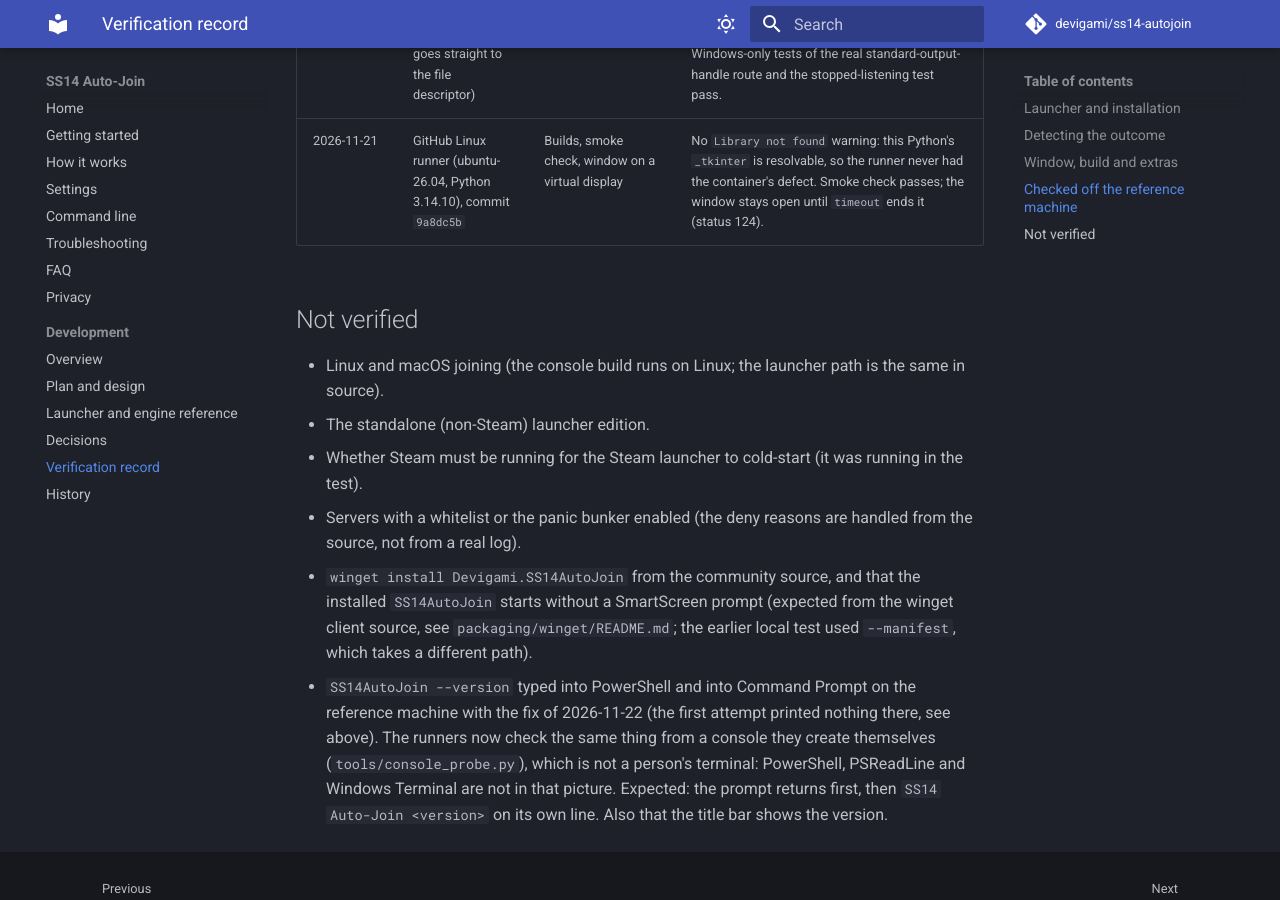
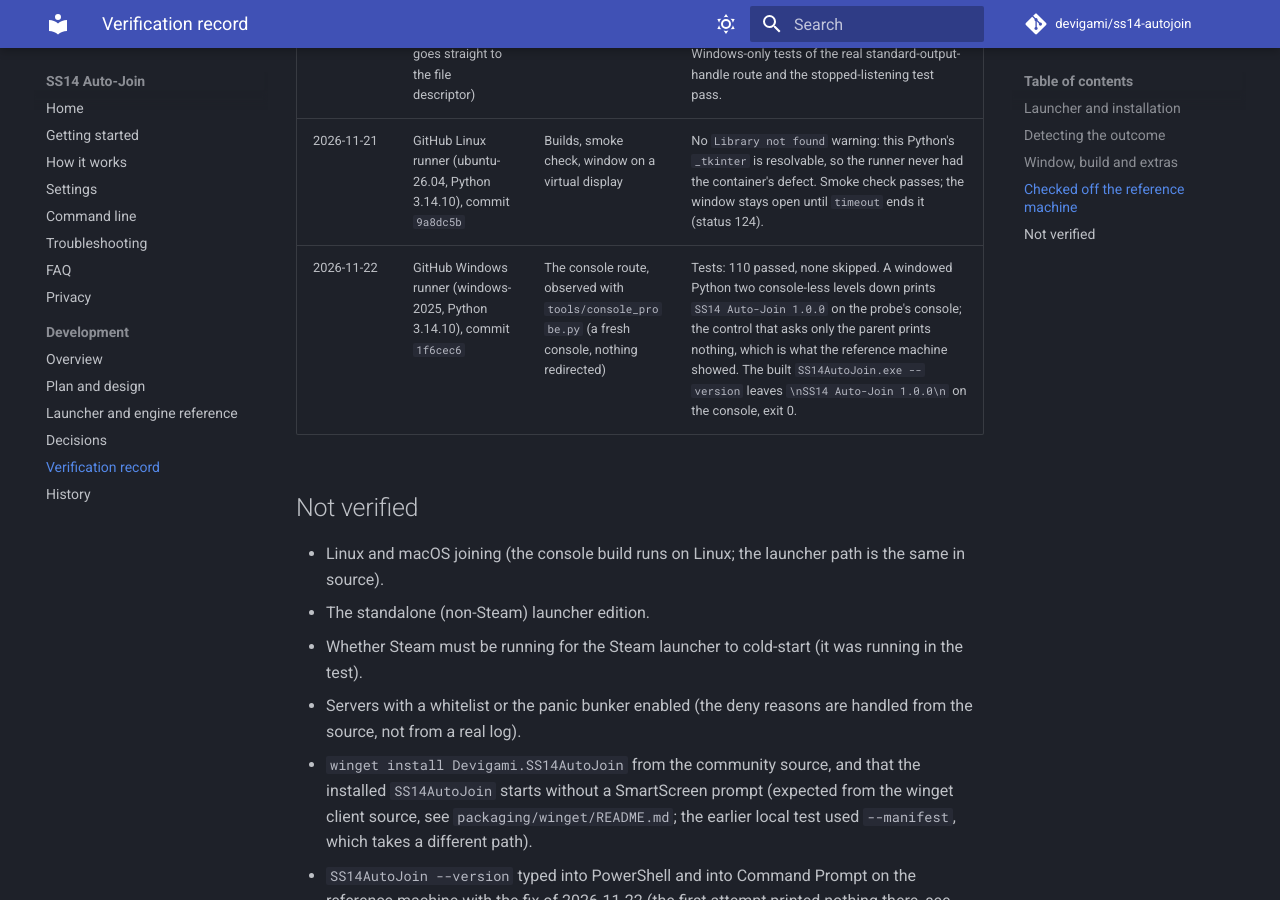
Before and after one commit to devigami/ss14-autojoin, an MkDocs documentation site: the page built from docs/development/verification.md, in a window 1280 px wide and 900 px high, scrolled down 3257 px. Built offline with MkDocs 1.6.1 and Material for MkDocs 9.7.7, drawn with Linux system fonts in a browser that asks for light colours; comment, search, counter and statistics services are not loaded.

Commit message:
Record the console route as observed on the Windows runner
110 tests ran on Windows with none skipped, including the control that
asks only the parent and sees nothing. The built window executable,
started from a fresh console with nothing redirected, leaves its version
on that console.

Co-Authored-By: Claude Fable 5.2 <noreply@anthropic.com>
Claude-Session: https://claude.ai/code/session_01RRS4Tm3Rp91aZktQ4DVyNx

```diff
--- a/docs/development/verification.md
+++ b/docs/development/verification.md
@@ -47,6 +47,7 @@ GitHub's hosted runners. They say that a build starts and what it prints, nothin
 | 2026-11-21 | GitHub Windows runner (windows-2025, Python 3.14.10), commit `4262fca` | Window build asked for `--version` four ways | Captured through a pipe by `tools/smoke_version.py`: `SS14 Auto-Join 1.0.0`, exit 0. PowerShell `... \| Out-String` and `cmd /c "... \| more"`: the version. PowerShell `$v = .\dist\SS14AutoJoin.exe --version`: empty, returned in 0.2 s, because PowerShell does not wait for a windowed program that is last in its pipeline; the abandoned process then logged `Exception ignored while flushing sys.stdout: OSError: [Errno 22] Invalid argument`. |
 | 2026-11-21 | Same runner, commit `9a8dc5b` (the line now goes straight to the file descriptor) | Same checks, plus a run with a pipe nobody reads | `nobody listening: exit 0, error stream ''`; the piped PowerShell and Command Prompt forms print `SS14 Auto-Join 1.0.0`; the Windows-only tests of the real standard-output-handle route and the stopped-listening test pass. |
 | 2026-11-21 | GitHub Linux runner (ubuntu-26.04, Python 3.14.10), commit `9a8dc5b` | Builds, smoke check, window on a virtual display | No `Library not found` warning: this Python's `_tkinter` is resolvable, so the runner never had the container's defect. Smoke check passes; the window stays open until `timeout` ends it (status 124). |
+| 2026-11-22 | GitHub Windows runner (windows-2025, Python 3.14.10), commit `1f6cec6` | The console route, observed with `tools/console_probe.py` (a fresh console, nothing redirected) | Tests: 110 passed, none skipped. A windowed Python two console-less levels down prints `SS14 Auto-Join 1.0.0` on the probe's console; the control that asks only the parent prints nothing, which is what the reference machine showed. The built `SS14AutoJoin.exe --version` leaves `\nSS14 Auto-Join 1.0.0\n` on the console, exit 0. |
 
 ## Not verified
 
```
